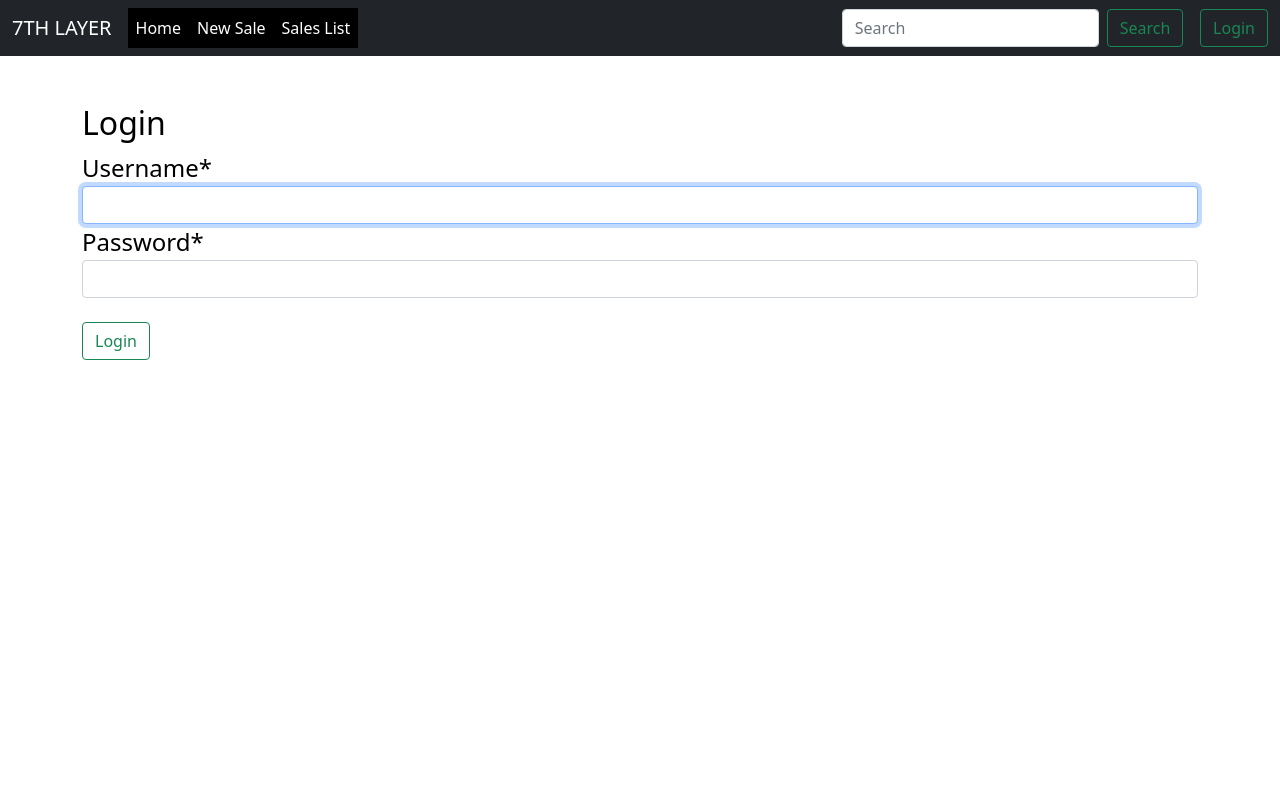
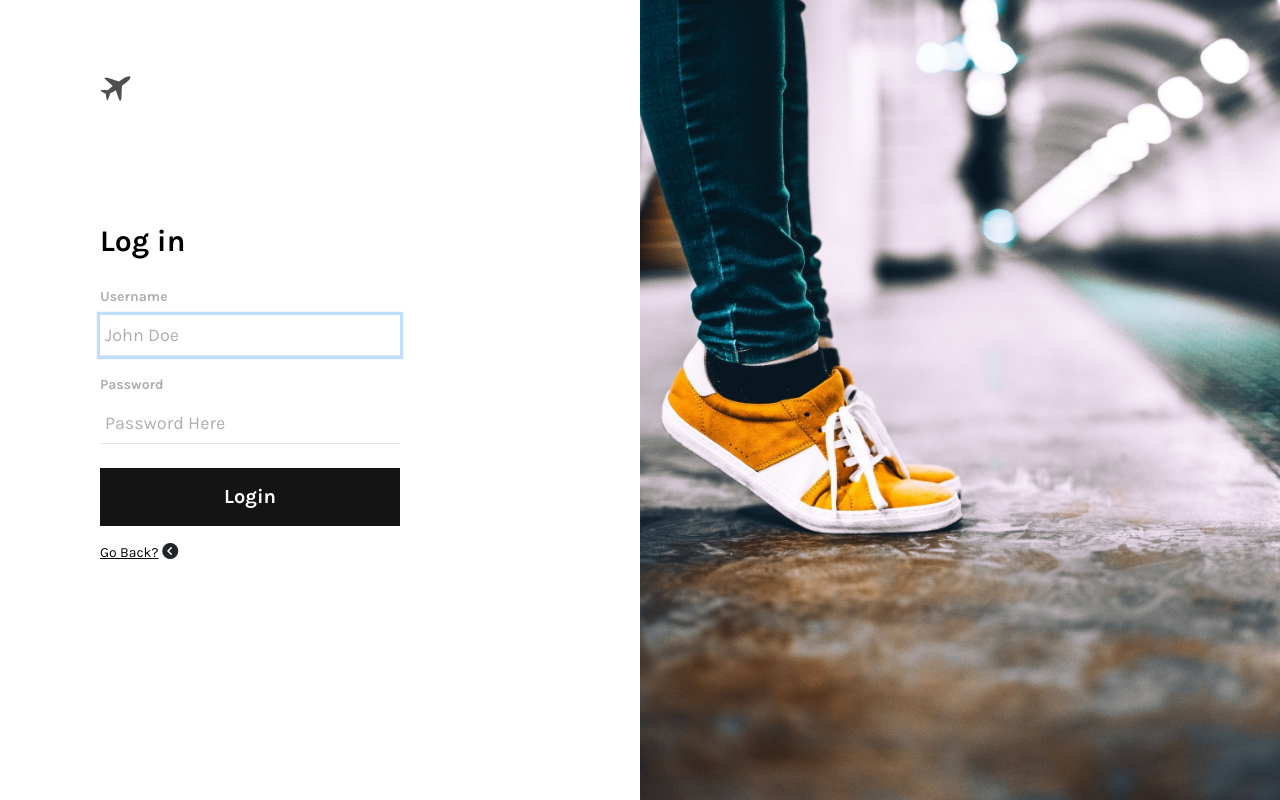
Before and after one commit to ravichandra99/umasagar, a Django app: page /accounts/login/ in a window 1280 px wide. Run offline with Django 3.2, Linux system fonts and the light colour scheme; some libraries are stand-ins or nearby versions.

Commit message:
login template

```diff
--- /dev/null
+++ b/home/login/css/login.css
@@ -0,0 +1,104 @@
+body {
+  font-family: "Karla", sans-serif;
+  background-color: #fff;
+  min-height: 100vh; }
+
+.brand-wrapper {
+  padding-top: 7px;
+  padding-bottom: 8px; }
+  .brand-wrapper .logo {
+    height: 25px; }
+
+.login-section-wrapper {
+  display: -webkit-box;
+  display: flex;
+  -webkit-box-orient: vertical;
+  -webkit-box-direction: normal;
+          flex-direction: column;
+  padding: 68px 100px;
+  background-color: #fff; }
+  @media (max-width: 991px) {
+    .login-section-wrapper {
+      padding-left: 50px;
+      padding-right: 50px; } }
+  @media (max-width: 575px) {
+    .login-section-wrapper {
+      padding-top: 20px;
+      padding-bottom: 20px;
+      min-height: 100vh; } }
+
+.login-wrapper {
+  width: 300px;
+  max-width: 100%;
+  padding-top: 24px;
+  padding-bottom: 24px; }
+  @media (max-width: 575px) {
+    .login-wrapper {
+      width: 100%; } }
+  .login-wrapper label {
+    font-size: 14px;
+    font-weight: bold;
+    color: #b0adad; }
+  .login-wrapper .form-control {
+    border: none;
+    border-bottom: 1px solid #e7e7e7;
+    border-radius: 0;
+    padding: 9px 5px;
+    min-height: 40px;
+    font-size: 18px;
+    font-weight: normal; }
+    .login-wrapper .form-control::-webkit-input-placeholder {
+      color: #b0adad; }
+    .login-wrapper .form-control::-moz-placeholder {
+      color: #b0adad; }
+    .login-wrapper .form-control:-ms-input-placeholder {
+      color: #b0adad; }
+    .login-wrapper .form-control::-ms-input-placeholder {
+      color: #b0adad; }
+    .login-wrapper .form-control::placeholder {
+      color: #b0adad; }
+  .login-wrapper .login-btn {
+    padding: 13px 20px;
+    background-color: #141414;
+    border-radius: 0;
+    font-size: 20px;
+    font-weight: bold;
+    color: #fff;
+    margin-bottom: 14px; }
+    .login-wrapper .login-btn:hover {
+      border: 1px solid #141414;
+      background-color: #fff;
+      color: #141414; }
+  .login-wrapper a.forgot-password-link {
+    color: #080808;
+    font-size: 14px;
+    text-decoration: underline;
+    display: inline-block;
+    margin-bottom: 54px; }
+    @media (max-width: 575px) {
+      .login-wrapper a.forgot-password-link {
+        margin-bottom: 16px; } }
+  .login-wrapper-footer-text {
+    font-size: 16px;
+    color: #000;
+    margin-bottom: 0; }
+
+.login-title {
+  font-size: 30px;
+  color: #000;
+  font-weight: bold;
+  margin-bottom: 25px; }
+
+.login-img {
+  width: 100%;
+  height: 100vh;
+  -o-object-fit: cover;
+     object-fit: cover;
+  -o-object-position: left;
+     object-position: left; }
+
+.label-danger {
+  color: red;
+}
+
+/*# sourceMappingURL=login.css.map */
--- /dev/null
+++ b/home/login/scss/login.scss
@@ -0,0 +1,113 @@
+body {
+    font-family: "Karla", sans-serif;
+    background-color: #fff;
+    min-height: 100vh;
+}
+
+.brand-wrapper {
+    padding-top: 7px;
+    padding-bottom: 8px;
+
+    .logo {
+        height: 25px;
+    }
+}
+
+.login {
+
+    &-section-wrapper {
+        display: flex;
+        flex-direction: column;
+        padding: 68px 100px;
+        background-color: #fff;
+
+        @media (max-width: 991px) {
+            padding-left: 50px;
+            padding-right: 50px;
+        }
+        @media (max-width: 575px) {
+            padding-top: 20px;
+            padding-bottom: 20px;
+            min-height: 100vh;
+        }
+    }
+
+    &-wrapper {
+        width: 300px;
+        max-width: 100%;
+        padding-top: 24px;
+        padding-bottom: 24px;
+
+        @media (max-width: 575px) {
+            width: 100%;
+        }
+
+        label {
+            font-size: 14px;
+            font-weight: bold;
+            color: #b0adad;
+        }
+
+        .form-control {
+            border: none;
+            border-bottom: 1px solid #e7e7e7;
+            border-radius: 0;
+            padding: 9px 5px;
+            min-height: 40px;
+            font-size: 18px;
+            font-weight: normal;
+
+            &::placeholder {
+                color: #b0adad;
+            }
+        }
+
+        .login-btn {
+            padding: 13px 20px;
+            background-color: #fdbb28;
+            border-radius: 0;
+            font-size: 20px;
+            font-weight: bold;
+            color: #fff;
+            margin-bottom: 14px;
+
+            &:hover {
+                border: 1px solid #fdbb28;
+                background-color: #fff;
+                color: #fdbb28;
+            }
+        }
+
+        a.forgot-password-link {
+            color: #080808;
+            font-size: 14px;
+            text-decoration: underline;
+            display: inline-block;
+            margin-bottom: 54px;
+
+            @media (max-width: 575px) {
+                margin-bottom: 16px;
+            }
+        }
+
+        &-footer-text {
+            font-size: 16px;
+            color: #000;
+            margin-bottom: 0;
+        }
+    }
+
+    &-title {
+        font-size: 30px;
+        color: #000;
+        font-weight: bold;
+        margin-bottom: 25px;
+    }
+
+    &-img {
+        width: 100%;
+        height: 100vh;
+        object-fit: cover;
+        object-position: left;
+    }
+}
--- a/templates/login.html
+++ b/templates/login.html
@@ -1,19 +1,57 @@
-{% extends 'base.html' %}
-{% load crispy_forms_tags %}
+{% load static %}
+<!DOCTYPE html>
+<html lang="en">
+<head>
+  <meta charset="UTF-8">
+  <meta name="viewport" content="width=device-width, initial-scale=1.0">
+  <meta http-equiv="X-UA-Compatible" content="ie=edge">
+  <title>Login </title>
+  <link href="https://fonts.googleapis.com/css?family=Karla:400,700&display=swap" rel="stylesheet">
+  <link rel="stylesheet" href="https://cdn.materialdesignicons.com/4.8.95/css/materialdesignicons.min.css">
+  <link rel="stylesheet" href="https://stackpath.bootstrapcdn.com/bootstrap/4.4.1/css/bootstrap.min.css">
+  <link rel="stylesheet" href="{% static 'login/css/login.css' %}">
 
-{% block title %}Login{% endblock %}
-
-{% block content %}
-<div class="mt-5">
-  <h2>Login</h2>
-
-
-  <form method="post">
-    {% csrf_token %}
-    {{ form|crispy }}
-    <br>
-    <button class="btn btn-outline-success" type="submit">Login</button>
-  </form>
-
- </div>
-{% endblock %}
+  <script src="https://kit.fontawesome.com/05c146b6c7.js" crossorigin="anonymous"></script>
+</head>
+<body>
+  <main>
+    <div class="container-fluid">
+      <div class="row">
+        <div class="col-sm-6 login-section-wrapper">
+          <div class="brand-wrapper">
+            <img src="{% static 'img/aircraft.svg' %}" alt="logo" class="logo">
+          </div>
+          <div class="login-wrapper my-auto">
+            <h1 class="login-title">Log in</h1>
+            <form method="POST" autocomplete="off">
+              {% csrf_token %}
+              <div class="form-group">
+                {% if form.errors %}
+                    <p class="label label-danger">
+                        Your username and password didn't match.
+                        Please try again.
+                    </p>
+                {% endif %}
+                <label for="email">Username</label>
+                <input type="text" name="username" id="id_username" autofocus="" autocapitalize="none" maxlength="150" class="form-control" placeholder="John Doe">
+              </div>
+              <div class="form-group mb-4">
+                <label for="password">Password</label>
+                <input type="password" name="password" id="id_password" class="form-control" placeholder="Password Here">
+              </div>
+              <input name="login" id="login" class="btn btn-block login-btn" type="submit" value="Login">
+            </form>
+            <a href="{% url 'umasagar:index' %}" class="forgot-password-link">Go Back?</a>
+            <i class="fas fa-chevron-circle-left"></i>
+          </div>
+        </div>
+        <div class="col-sm-6 px-0 d-none d-sm-block">
+          <img src="{% static 'login/images/login.jpg' %}" alt="login image" class="login-img">
+        </div>
+      </div>
+    </div>
+  </main>
+  <script src="https://code.jquery.com/jquery-3.4.1.min.js"></script>
+  <script src="https://cdn.jsdelivr.net/npm/popper.js@1.16.0/dist/umd/popper.min.js"></script>
+  <script src="https://stackpath.bootstrapcdn.com/bootstrap/4.4.1/js/bootstrap.min.js"></script>
+</body>
--- a/umasagar/forms.py
+++ b/umasagar/forms.py
@@ -67,7 +67,9 @@ class Boss2ApproveForm(forms.ModelForm):
         fields = ['s2approve',]
 
 class LogApproveForm(forms.ModelForm):
+    transporter = forms.CharField()
+    logapprove = forms.BooleanField()
 
     class Meta:
         model = SaleBill
-        fields = ['lrno','vehicleno','transporter','logapprove',]
+        fields = ['lrno','vehicleno']
```
Also changed, not shown: db.sqlite3, home/img/logo.svg (deleted), home/login/images/login.jpg (added), home/login/images/logo.svg (added), 1 other file.
